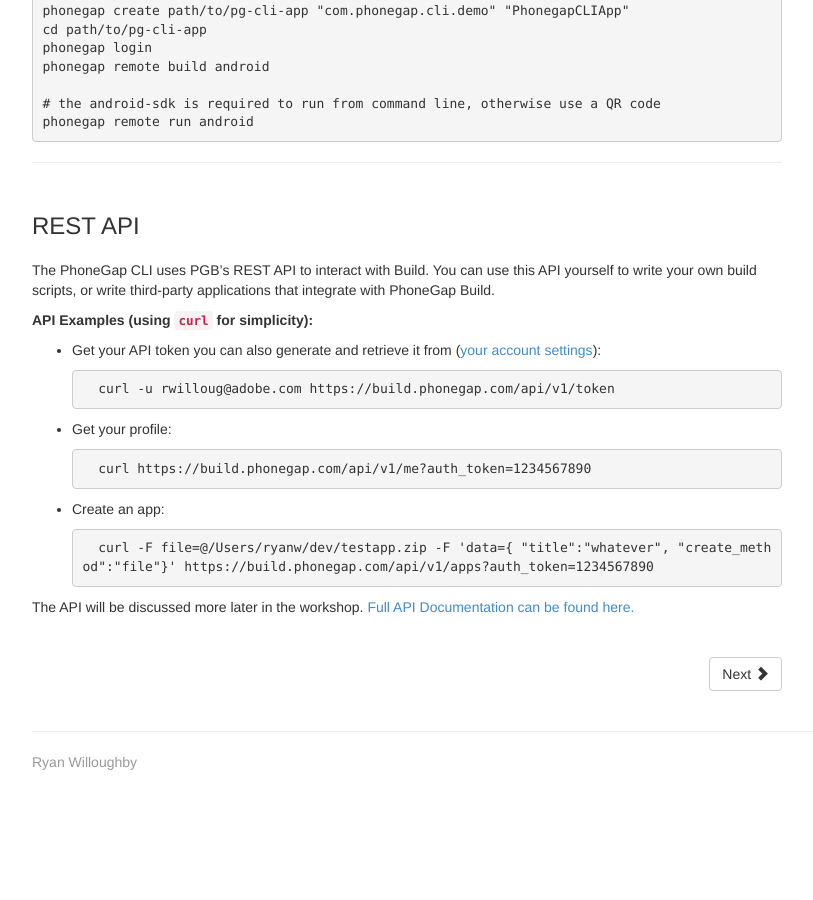
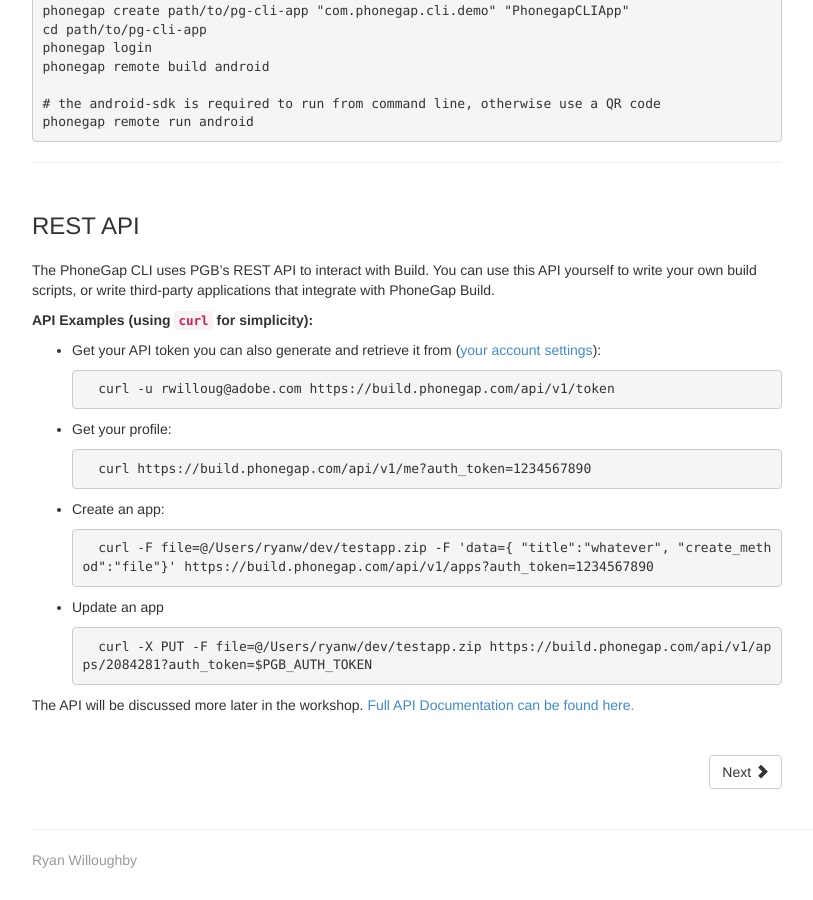
Before and after one commit to genkgo/phonegap-day-workshop, a Jekyll site: the page built from 1-ways-to-interact-with-build.md, in a window 1280 px wide and 900 px high, scrolled down 1713 px. Shown: the whole window, without its empty margins (38-851 px from the left). Built offline with Jekyll 4.4.1, drawn with Linux system fonts in a browser that asks for light colours; comment, search, counter and statistics services are not loaded; before the commit the page ends 2515 px from its top, so only the background shows below that.

Commit message:
whatever

```diff
--- a/1-ways-to-interact-with-build.md
+++ b/1-ways-to-interact-with-build.md
@@ -101,6 +101,10 @@
 
 		curl -F file=@/Users/ryanw/dev/testapp.zip -F 'data={ "title":"whatever", "create_method":"file"}' https://build.phonegap.com/api/v1/apps?auth_token=1234567890
 
+- Update an app
+
+        curl -X PUT -F file=@/Users/ryanw/dev/testapp.zip https://build.phonegap.com/api/v1/apps/2084281?auth_token=$PGB_AUTH_TOKEN
+
 
 
 The API will be discussed more later in the workshop. [Full API Documentation can be found here.](http://docs.build.phonegap.com/en_US/developer_api_api.md.html#PhoneGap%20Build%20Developer%20API)
```
